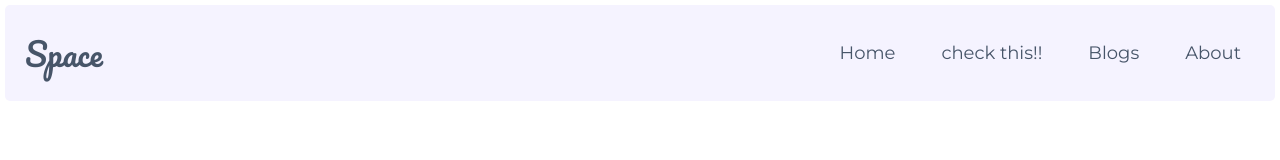
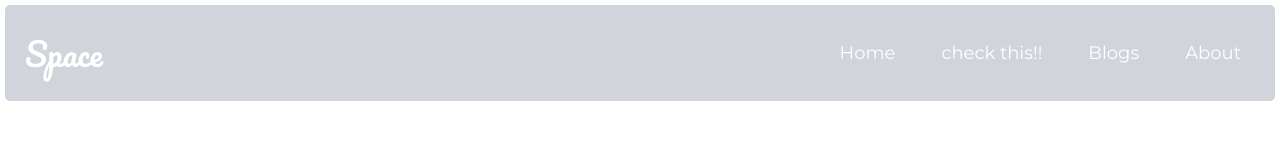
Before and after one commit to Samarth-Nanhore/space, a plain HTML site: page index.html in a window 1280 px wide. Drawn offline with Linux system fonts and the light colour scheme.

Commit message:
grey and white color scheme used

```diff
--- a/styles.css
+++ b/styles.css
@@ -27,14 +27,14 @@ li {
     align-items: center;
     justify-content: space-between;
     padding: 20px;
-    background-color: #f5f3ff;
-    color:#475569 ;
+    background-color: #d1d5db;
+    color:white ;
     margin: 5px;
     border-radius: 5px;
 }
 
 .nav-links a{
-    color: #475569;
+    color: white;
 }
 
 /* logo */
```
